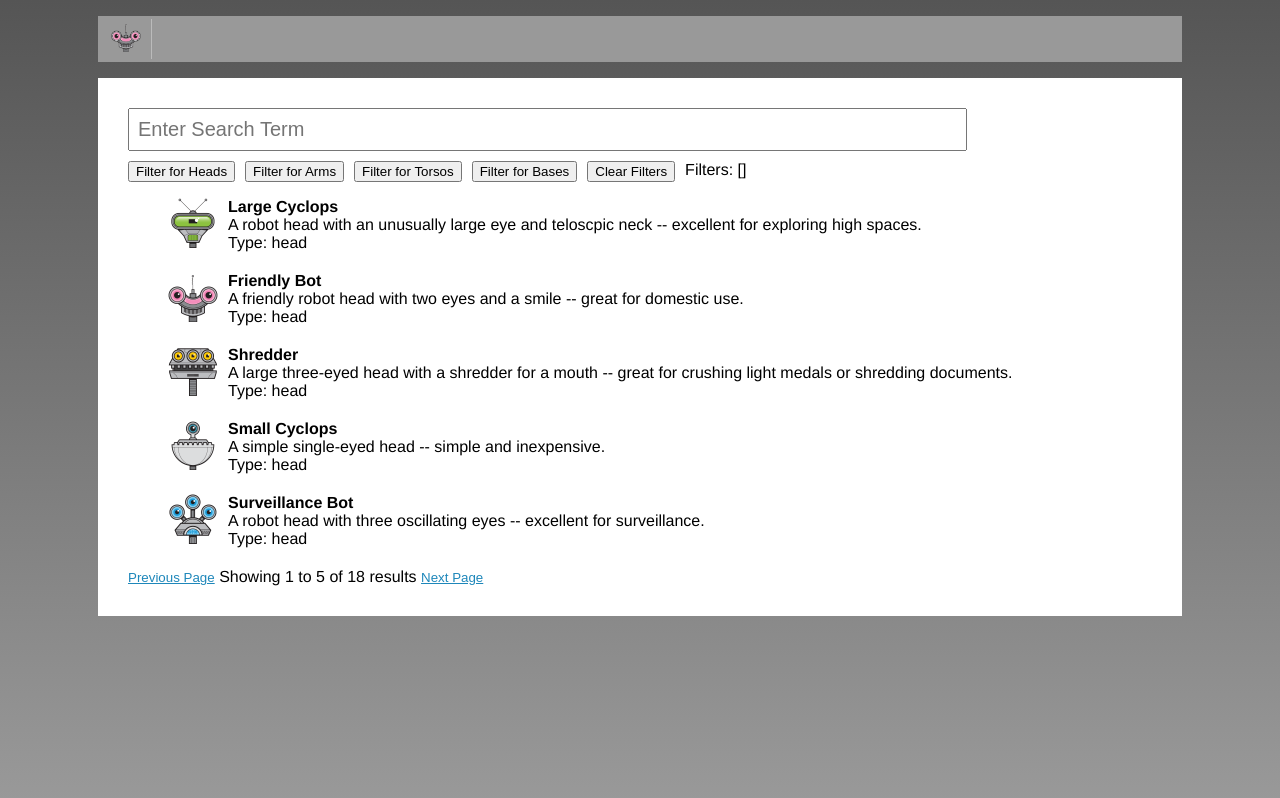
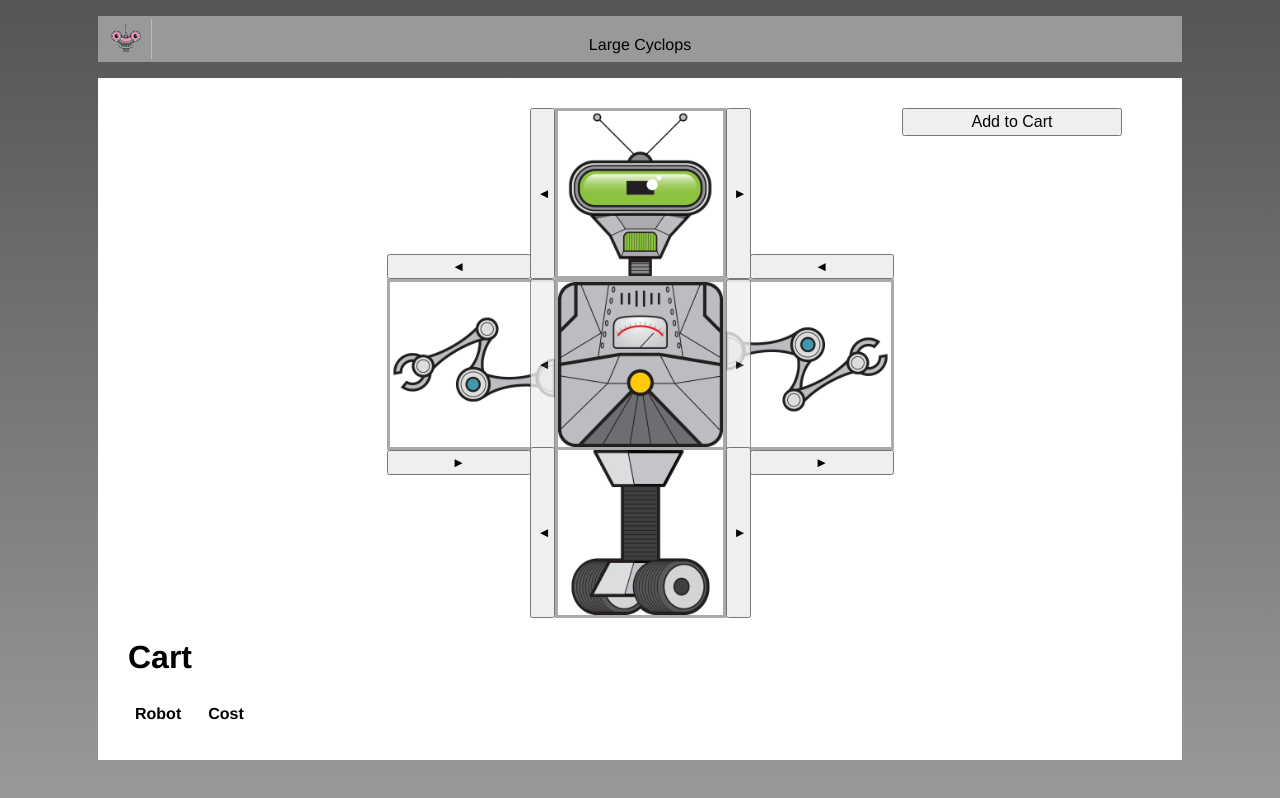
Before and after one commit to brunamendes-02/build-a-robot-vue, a Vue app: page / in a window 1280 px wide. Built offline with nearby package versions, Linux system fonts and the light colour scheme.

Commit message:
search component

```diff
--- a/src/App.vue
+++ b/src/App.vue
@@ -9,19 +9,19 @@
     </nav>
   </header>
   <main>
-    <Search />
+    <RobotBuilder />
   </main>
 </template>
 
 <script>
 // import HomePage from './components/home/HomePage.vue';
-// import RobotBuilder from './components/build/RobotBuilder.vue';
-import Search from './components/search/Search.vue';
+import RobotBuilder from './components/build/RobotBuilder.vue';
+// import Search from './components/search/Search.vue';
 
 export default {
   name: 'App',
   components: {
-    Search,
+    RobotBuilder,
   },
 };
 </script>
```
